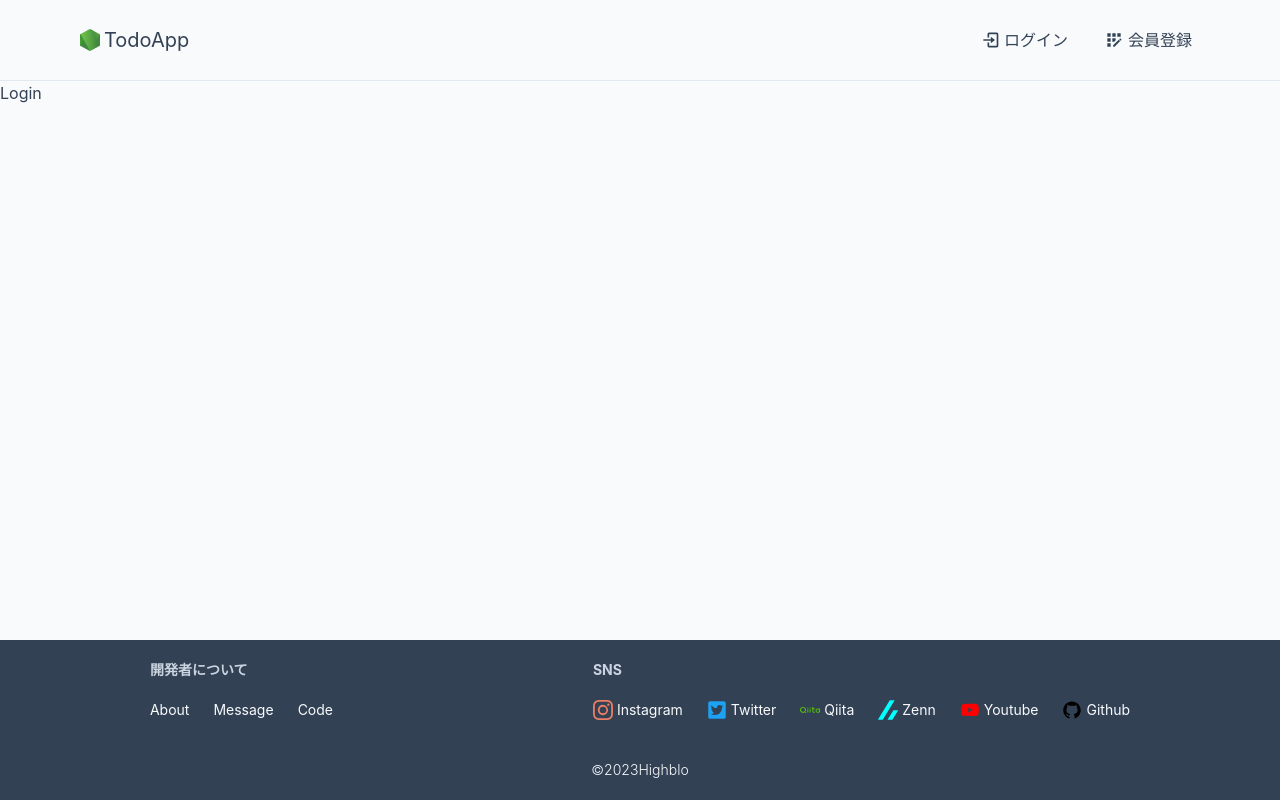
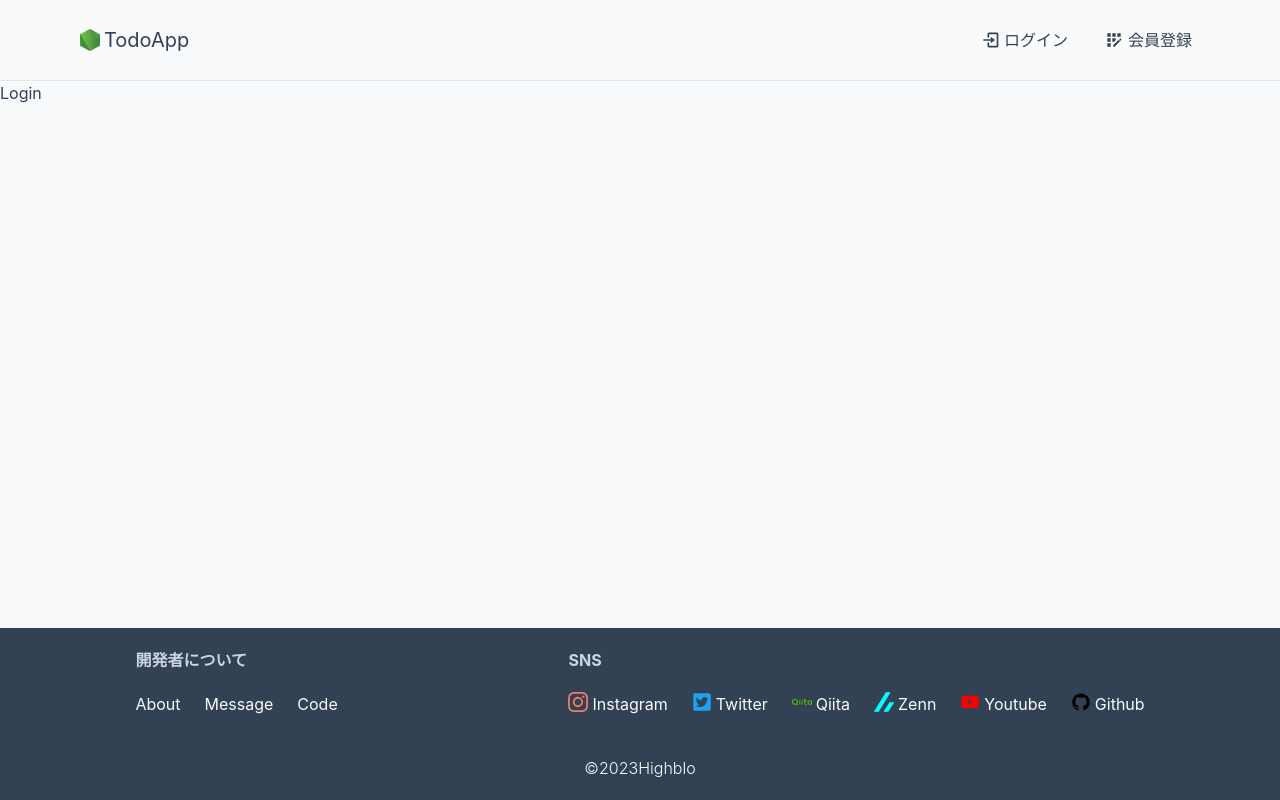
Before and after one commit to Highblo/Node.js_TodoApp, a React (Vite) app: page /login in a window 1280 px wide. Built offline with nearby package versions, Linux system fonts and the light colour scheme.

Commit message:
hotfix footer

```diff
--- a/src/components/molcules/List.tsx
+++ b/src/components/molcules/List.tsx
@@ -7,9 +7,11 @@ type Props = {
 
 const List: FC<Props> = ({ children, title }) => {
   return (
-    <div>
-      <h4 className="text-md font-bold text-slate-300 mb-5">{title}</h4>
-      <ul className="space-y-3 md:flex md:gap-6 md:space-y-0">{children}</ul>
+    <div className={title === "SNS" ? "md:ml-6 lg:ml-0" : ""}>
+      <h4 className="font-bold text-slate-300 mb-5">{title}</h4>
+      <ul className="space-y-3 md:flex md:gap-6 md:flex-wrap md:space-y-0">
+        {children}
+      </ul>
     </div>
   );
 };
--- a/src/components/organisms/Footer.tsx
+++ b/src/components/organisms/Footer.tsx
@@ -6,7 +6,7 @@ import { snsDatas } from "../datas/snsDatas";
 
 const Footer: FC = () => {
   return (
-    <div className="bg-slate-700 text-slate-50 text-sm space-y-10 p-5">
+    <div className="bg-slate-700 text-slate-50 text-sm space-y-10 p-5 md:text-base">
       <div className="flex justify-around">
         <List title="開発者について">
           <li className="hover:underline">
```
